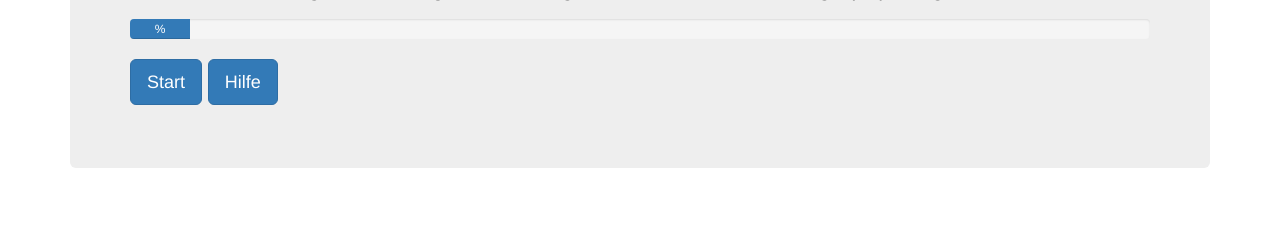
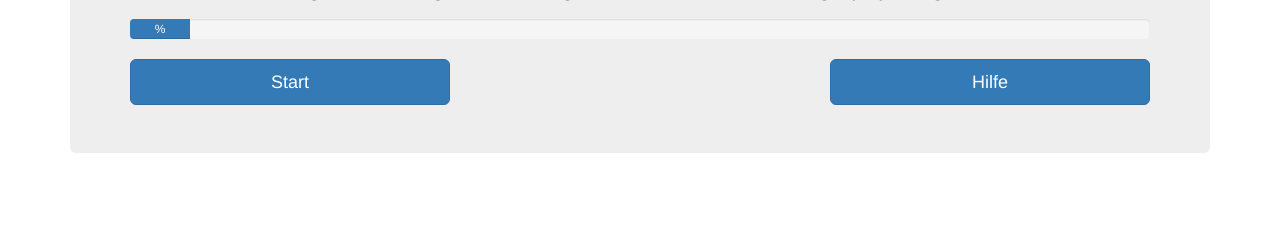
Before and after one commit to CCWI/post-categoriser-tool, a Flask app: template templates/index.html in a window 1280 px wide. Shown: the part 425-665 px from the top of the page. Run offline with Flask 2, Linux system fonts and the light colour scheme; the template is opened without the code that fills it, so the values that code supplies are empty; some libraries are stand-ins or nearby versions.

Commit message:
Changed buttons on home.

```diff
--- a/app.py
+++ b/app.py
@@ -118,8 +118,7 @@ def getpost(post_id):
             'num_wow': row[5], 'num_love': row[6], 'num_sad': row[7], 'name': row[8], 'type': type,
             'picture': picture, 'source': source, 'perm_link': row[12], 'date': post_date, 'paid': row[14],
             'owner': row[15], 'id': post_id}
-    # cursor.execute('SELECT text, id, parent_id from comment where post_id ="' + post_id + '"')
-    cursor.execute('SELECT text, id, parent_id, date from comment where post_id ="145689658812333_1000436476670976"')
+    cursor.execute('SELECT text, id, parent_id, date from comment where post_id ="' + post_id + '"')
     # add comments
     post['comments'] = []
     comments = cursor.fetchall()
@@ -137,7 +136,9 @@ def getpost(post_id):
 
     # reactions became globally active on february the 24th in 2016
     reactions_available = post_date >= datetime.strptime('2016-02-24', "%Y-%m-%d")
-    info = {"reactions_available": reactions_available}
+    work_time = datetime.now()
+    info = {"reactions_available": reactions_available,
+            "work_time": work_time}
 
     # return post page
     return render_template('post.html', post=post, category_names=category_names, info=info)
@@ -151,6 +152,8 @@ def update():
     succ = request.form.get('success', None)
     sentiment = request.form.get('sentiment', None)
     id = request.form["post_id"]
+    # duration = datetime.now() - datetime.strptime(request.form["work_time"], "%a %b %d %H:%M:%S %Y")
+    # print(duration)
     error = 0
 
     # Validation checks
--- a/templates/index.html
+++ b/templates/index.html
@@ -20,10 +20,14 @@
                     {{ statistic.percent }}%
                 </div>
             </div>
-            <p>
-                <a class="btn btn-primary btn-lg" href="/generate" role="button">Start</a>
-                <a class="btn btn-primary btn-lg" href="/help" role="button">Hilfe</a>
-            </p>
+            <div class="row">
+                <div class="col col-xs-5 col-md-4">
+                    <a class="btn btn-primary btn-lg btn-block" href="/generate" role="button">Start</a>
+                </div>
+                <div class="col col-xs-5 col-md-4 pull-right">
+                    <a class="btn btn-primary btn-lg btn-block" href="/help" role="button">Hilfe</a>
+                </div>
+            </div>
         </div>
     </div>
 {% endblock %}
--- a/templates/post.html
+++ b/templates/post.html
@@ -85,9 +85,6 @@
                                                  alt="like"
                                                  height="25"></th>
                             <td>{{ post.num_love }}</td>
-                        {% else %}
-                            <th></th>
-                            <td></td>
                         {% endif %}
                     </tr>
                     {% if info.reactions_available == True %}
@@ -162,6 +159,7 @@
             <div class="panel-body">
                 <form action="{{ url_for('update') }}" method="POST">
                     <input type="hidden" name="post_id" value="{{ post.id }}">
+                    <input type="hidden" name="work_time" value="{{ info.work_time }}">
                     <div class="form-group row">
                         <div class="col col-lg-12">
 
```
